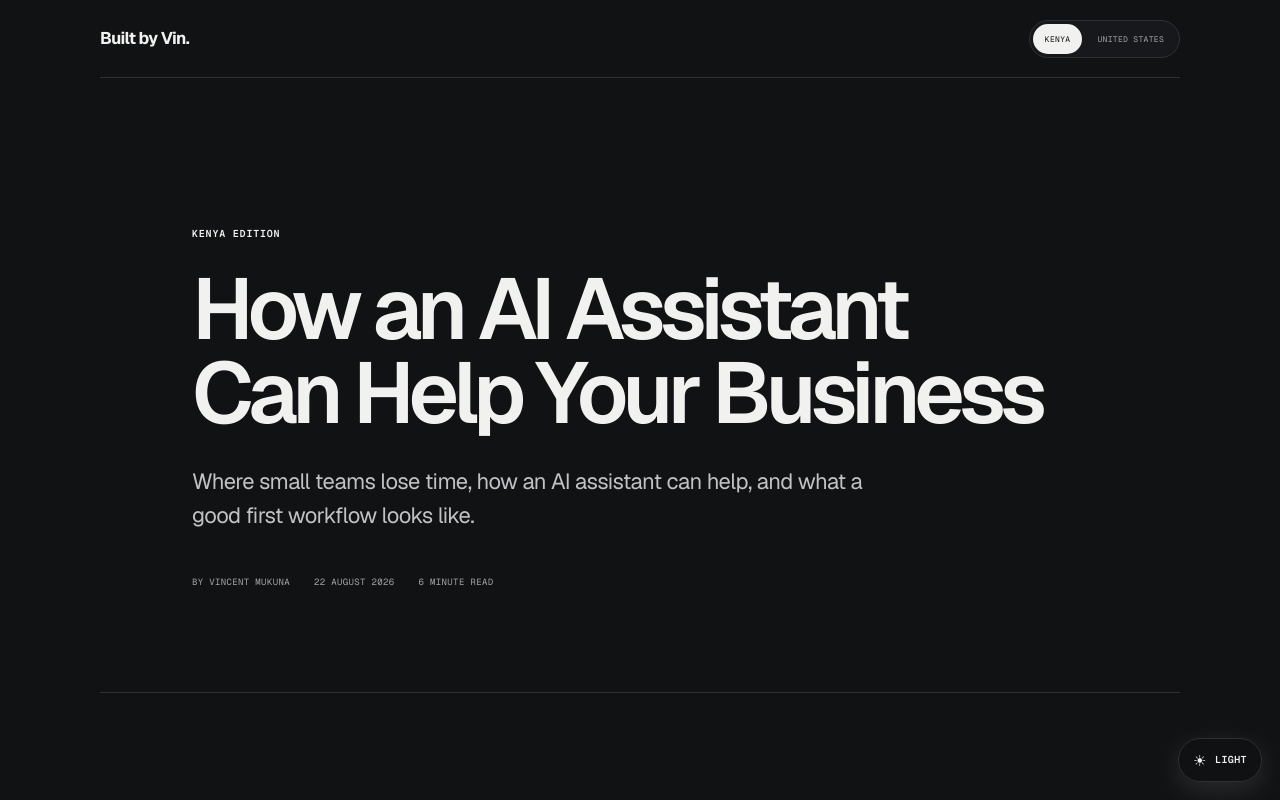
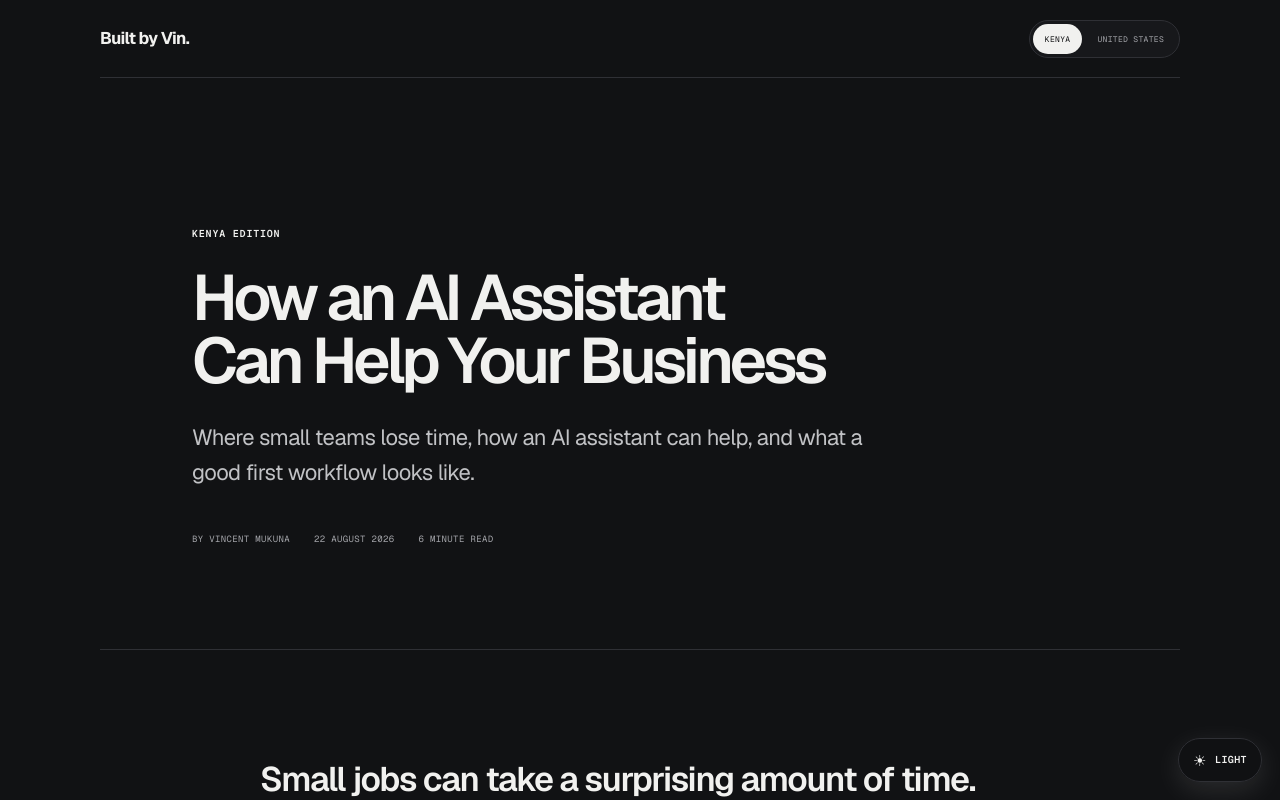
Before and after one commit to VincentMukuna/builtbyvin, a Next.js app: page /notes/how-an-ai-assistant-can-help-your-business in a window 1280 px wide. Shown: the top 800 px of the page. Built offline with nearby package versions, Linux system fonts and the light colour scheme.

Commit message:
style: reduce article headline scale
Lower the fluid headline curve for laptop screens while preserving a strong desktop hierarchy and the existing mobile treatment.

```diff
--- a/app/notes/what-an-ai-assistant-can-do-for-your-business/page.module.css
+++ b/app/notes/what-an-ai-assistant-can-do-for-your-business/page.module.css
@@ -92,7 +92,7 @@
   max-width: 920px;
   margin: 26px 0 28px;
   text-wrap: balance;
-  font-size: clamp(46px, 7vw, 86px);
+  font-size: clamp(48px, 5vw, 74px);
   font-weight: 560;
   line-height: 0.98;
   letter-spacing: -0.065em;
```
